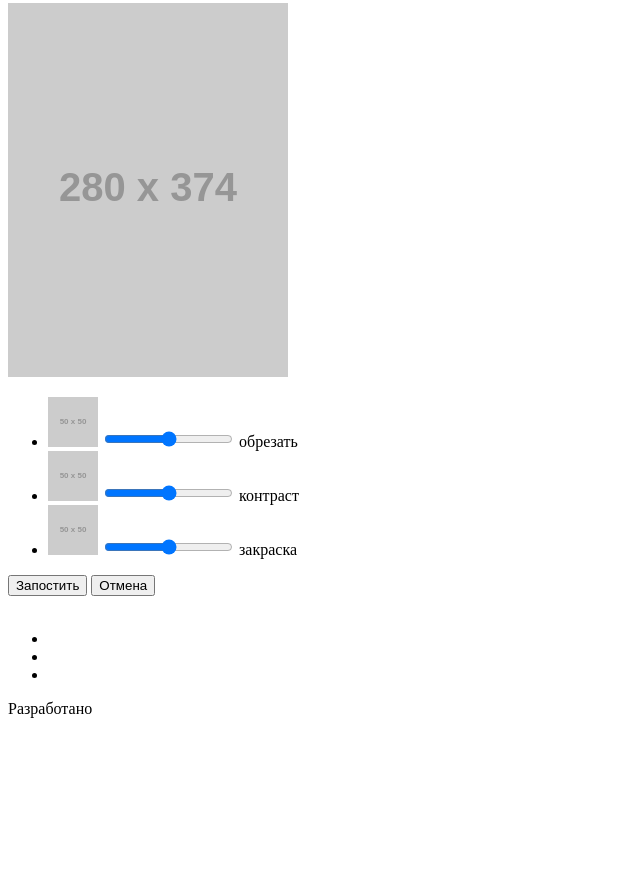
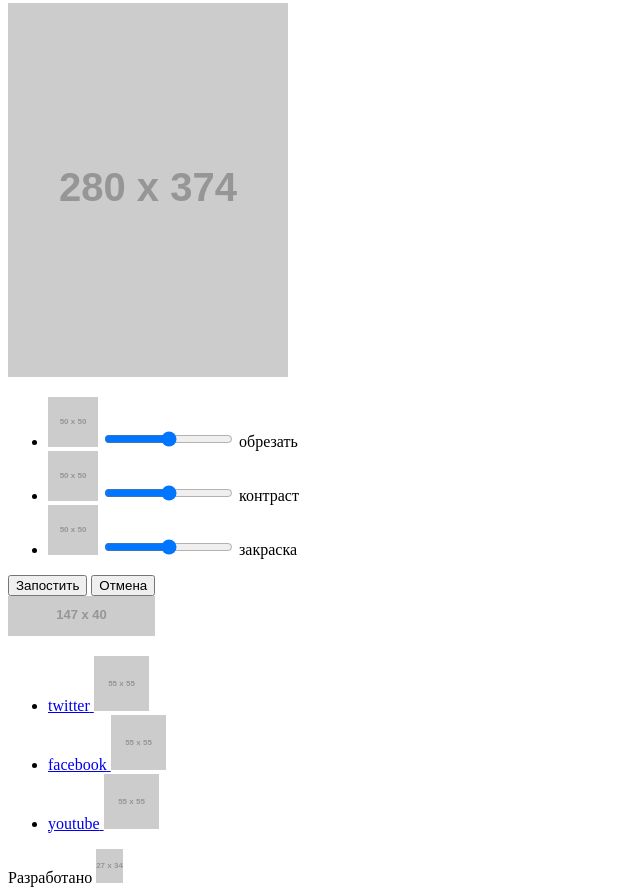
Before and after one commit to deadpatron/145958-pink, a website: page source/photo.html in a window 1280 px wide. Shown: the part 2165-3060 px from the top of the page, without its empty margins (0-640 px from the left). Before the commit the page ends 2891 px from the top, so only its background shows below. Drawn offline with Linux system fonts and the light colour scheme; placeholder pictures from the web are drawn by us.

Commit message:
разметил футер

```diff
--- a/source/photo.html
+++ b/source/photo.html
@@ -125,16 +125,33 @@
     </main>
     <footer class="footer-photo">
       <a href="index.html" class="footer-photo__index-link">
-        <img src="" alt="" class="footer-photo__img">
+        <img src="http://placehold.it/147x40" alt="логотип-pink" width="147" height="40" class="footer-photo__img">
       </a>
       <ul class="footer-photo__social-list">
-        <li class="footer-photo__social-items"></li>
-        <li class="footer-photo__social-items"></li>
-        <li class="footer-photo__social-items"></li>
+        <li class="footer-photo__social-items">
+          <a href="#" class="footer-photo__social-link">
+            <span class="visually-hidden">twitter</span>
+            <img src="http://placehold.it/55x55" alt="twitter" width="55" height="55" class="footer-photo__social-img footer-photo__social-img--twitter">
+          </a>
+        </li>
+        <li class="footer-photo__social-items">
+          <a href="#" class="footer-photo__social-link">
+            <span class="visually-hidden">facebook</span>
+            <img src="http://placehold.it/55x55" alt="facebook" width="55" height="55" class="footer-photo__social-img footer-photo__social-img--facebook">
+          </a>
+        </li>
+        <li class="footer-photo__social-items">
+          <a href="#" class="footer-photo__social-link">
+            <span class="visually-hidden">youtube</span>
+            <img src="http://placehold.it/55x55" alt="youtube" width="55" height="55" class="footer-photo__social-img footer-photo__social-img--youtube">
+          </a>
+        </li>
       </ul>
       <div class="footer-photo__academy">
         <span class="footer-photo__copy-right">Разработано</span>
-        <img class="footer-photo__academy-logo" />
+        <a href="https://htmlacademy.ru/intensive/adaptive" class="footer-photo__academy-link">
+          <img class="footer-photo__academy-logo" src="http://placehold.it/27x34" width="27" height="34" alt="логотип академии"/>
+        </a>
       </div>
     </footer>
 
```
